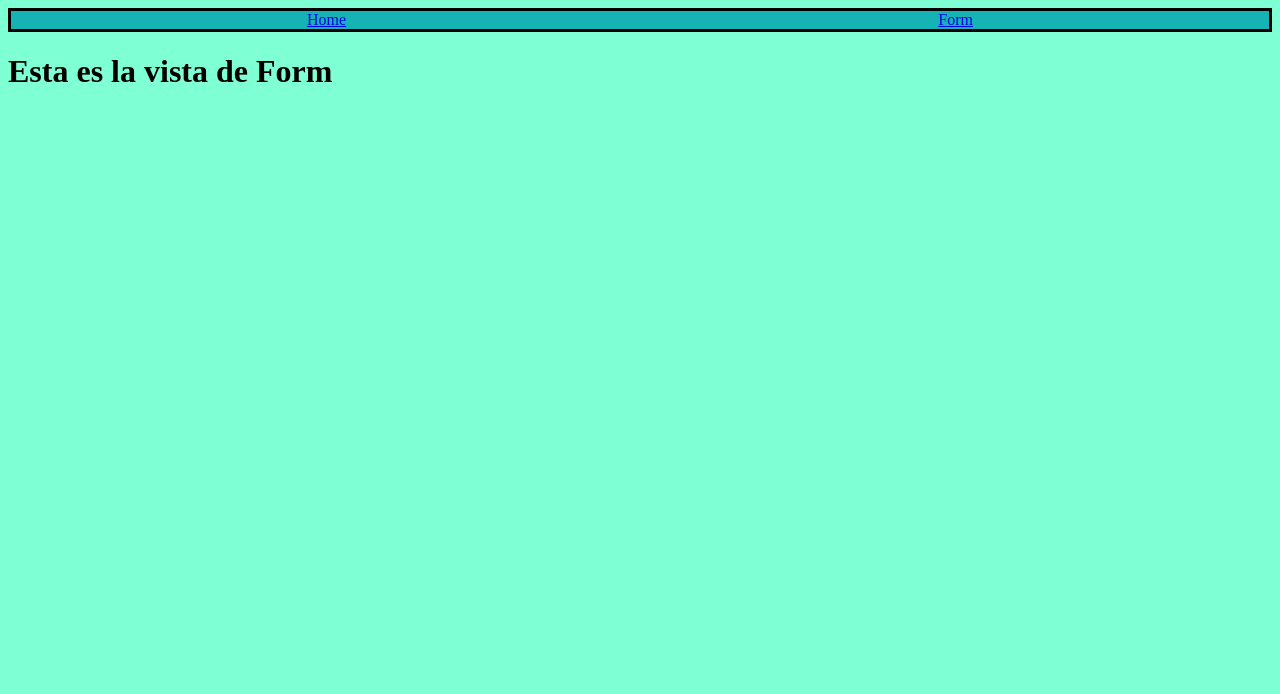
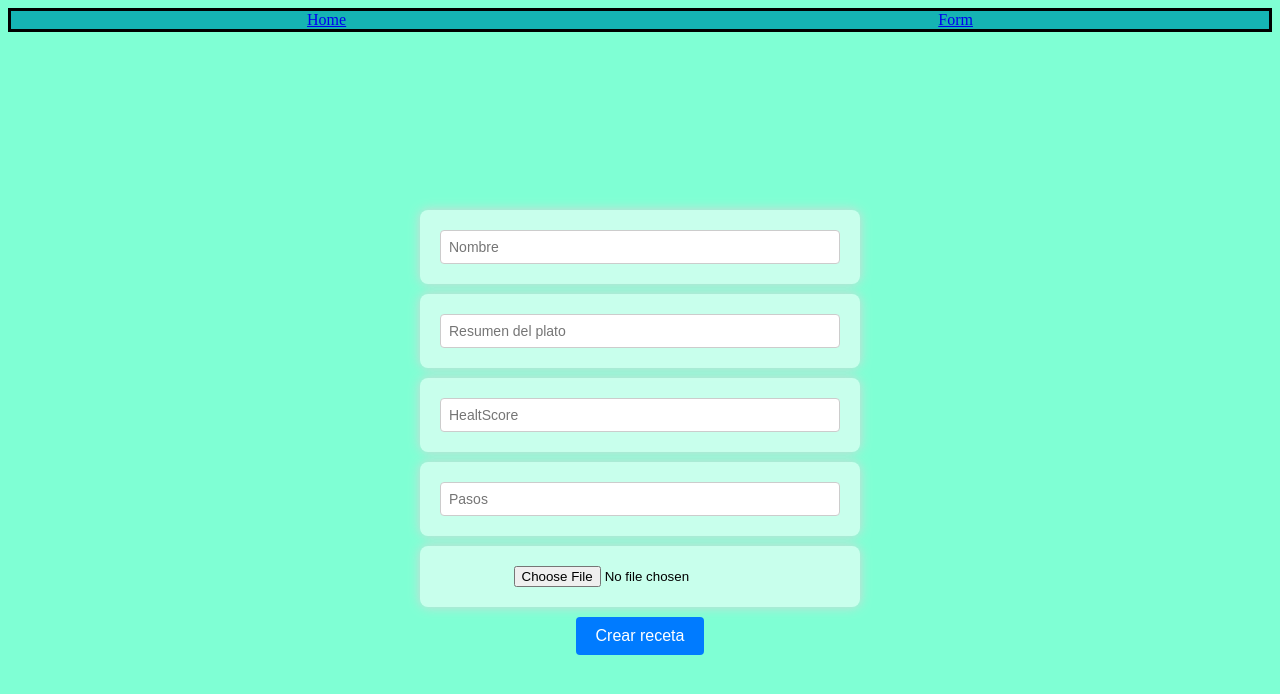
Before and after one commit to WalterHorst/Pi-Food-WalterH, a React (Create React App) app in the folder client/: page /create in a window 1280 px wide. Shown: the top 694 px of the page. Built offline with nearby package versions, Linux system fonts and the light colour scheme.

Commit message:
Form casi listo

```diff
--- a/client/src/views/Form page/Form.css
+++ b/client/src/views/Form page/Form.css
@@ -0,0 +1,57 @@
+
+
+  .container {
+    display: flex;
+    align-items: center;
+    justify-content:center;
+    background-color: #ffffff92;
+    border-radius: 8px;
+    box-shadow: 0 0 12px #d7d7d7;
+    padding: 20px;
+    max-width: 400px;
+    width: 100%;
+
+
+  }
+
+  form {
+
+    flex-direction: column;
+    gap: 10px;
+    display: flex;
+    justify-content: center;
+    align-items: center;
+    height: 100vh;
+    margin: 0;
+    background-color: #ffffff00;
+    font-family: Arial, sans-serif;
+  }
+
+  label {
+    font-weight: bold;
+  }
+
+  input[type="text"],
+  input[type="number"],
+  textarea {
+    padding: 8px;
+    border: 1px solid #ccc;
+    border-radius: 4px;
+    font-size: 14px;
+    width: 100%;
+
+  }
+
+  button {
+    background-color: #007bff;
+    color: #fff;
+    padding: 10px 20px;
+    border: none;
+    border-radius: 4px;
+    cursor: pointer;
+    font-size: 16px;
+  }
+
+  button:hover {
+    background-color: #0056b3;
+  }
--- a/client/src/views/Form page/Form.jsx
+++ b/client/src/views/Form page/Form.jsx
@@ -1,8 +1,69 @@
+import { useState } from "react";
+import "./Form.css";
+
 const Form = () => {
+  const [form, setForm] = useState({
+    nombre: "",
+    resumen: "",
+    healtScore: "",
+    pasos: "",
+    imagen: "",
+  });
+
+  const changeHandler = (event) => {
+    const property = event.target.name;
+    const value = event.target.value;
+    setForm({ ...form, [property]: value });
+  };
+
   return (
-    <div>
-      <h1>Esta es la vista de Form</h1>
-    </div>
+    <form>
+      <div className="container">
+        <input
+          type="text"
+          placeholder="Nombre"
+          value={form.nombre}
+          name="nombre"
+          onChange={changeHandler}
+        ></input>
+      </div>
+      <div className="container">
+        <input
+          type="text"
+          placeholder="Resumen del plato"
+          value={form.resumen}
+          name="resumen"
+          onChange={changeHandler}
+        ></input>
+      </div>
+      <div className="container">
+        <input
+          type="text"
+          placeholder="HealtScore"
+          value={form.healtScore}
+          name="healtScore"
+          onChange={changeHandler}
+        ></input>
+      </div>
+      <div className="container">
+        <input
+          type="text"
+          placeholder="Pasos"
+          value={form.pasos}
+          name="pasos"
+          onChange={changeHandler}
+        ></input>
+      </div>
+      <div className="container">
+        <input
+          type="file"
+          value={form.imagen}
+          name="imagen"
+          onChange={changeHandler}
+        ></input>
+      </div>
+      <button type="submit">Crear receta</button>
+    </form>
   );
 };
 export default Form;
```
